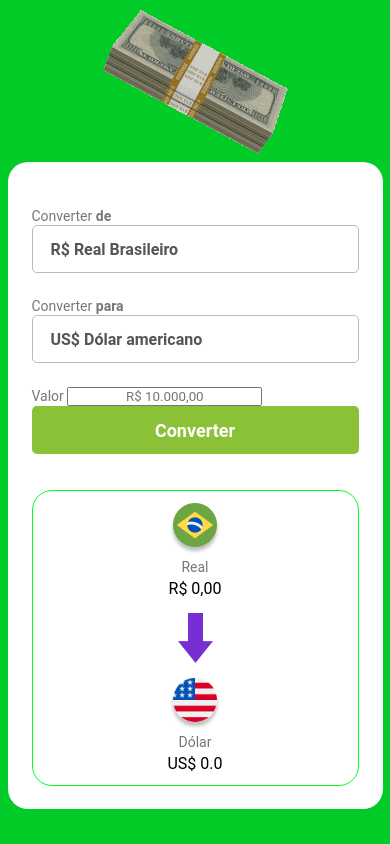
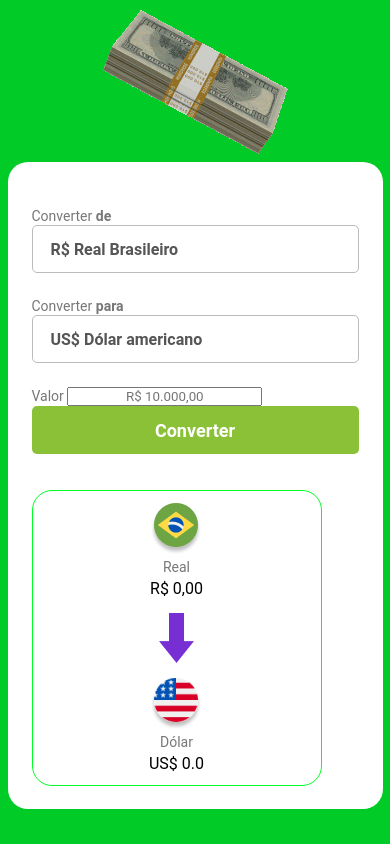
Before and after one commit to Ismaelcardoso19/converso-d-lar-Euro, a plain HTML site: page index.html in a window 390 px wide. Drawn offline with Linux system fonts and the light colour scheme.

Commit message:
Deixando Responsivo com Media queris

```diff
--- a/style.css
+++ b/style.css
@@ -102,3 +102,11 @@ section {
 input{
     text-align: center;
 }
+
+@media screen and (min-width: 330px){
+
+
+    section{
+        width: 290px;
+    }
+}
```
